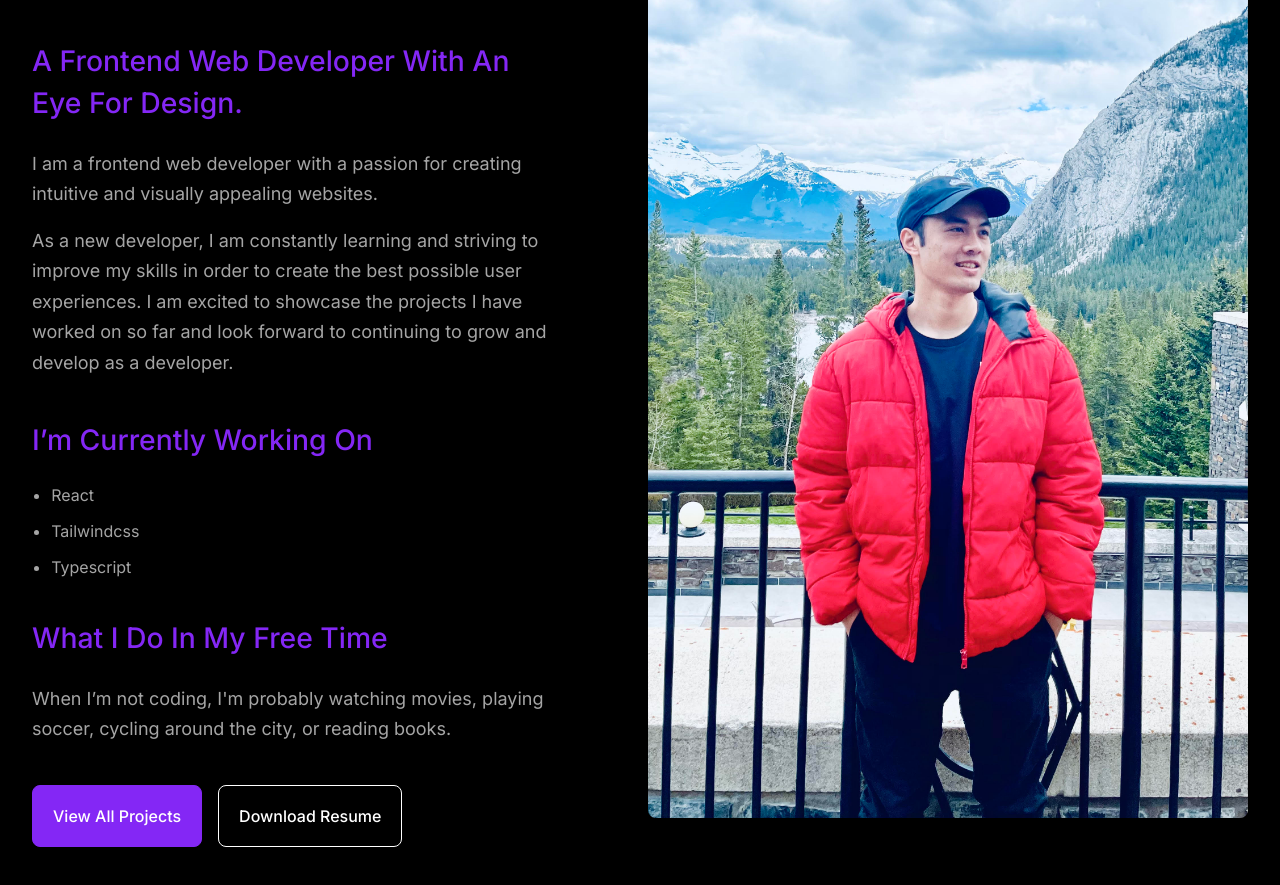
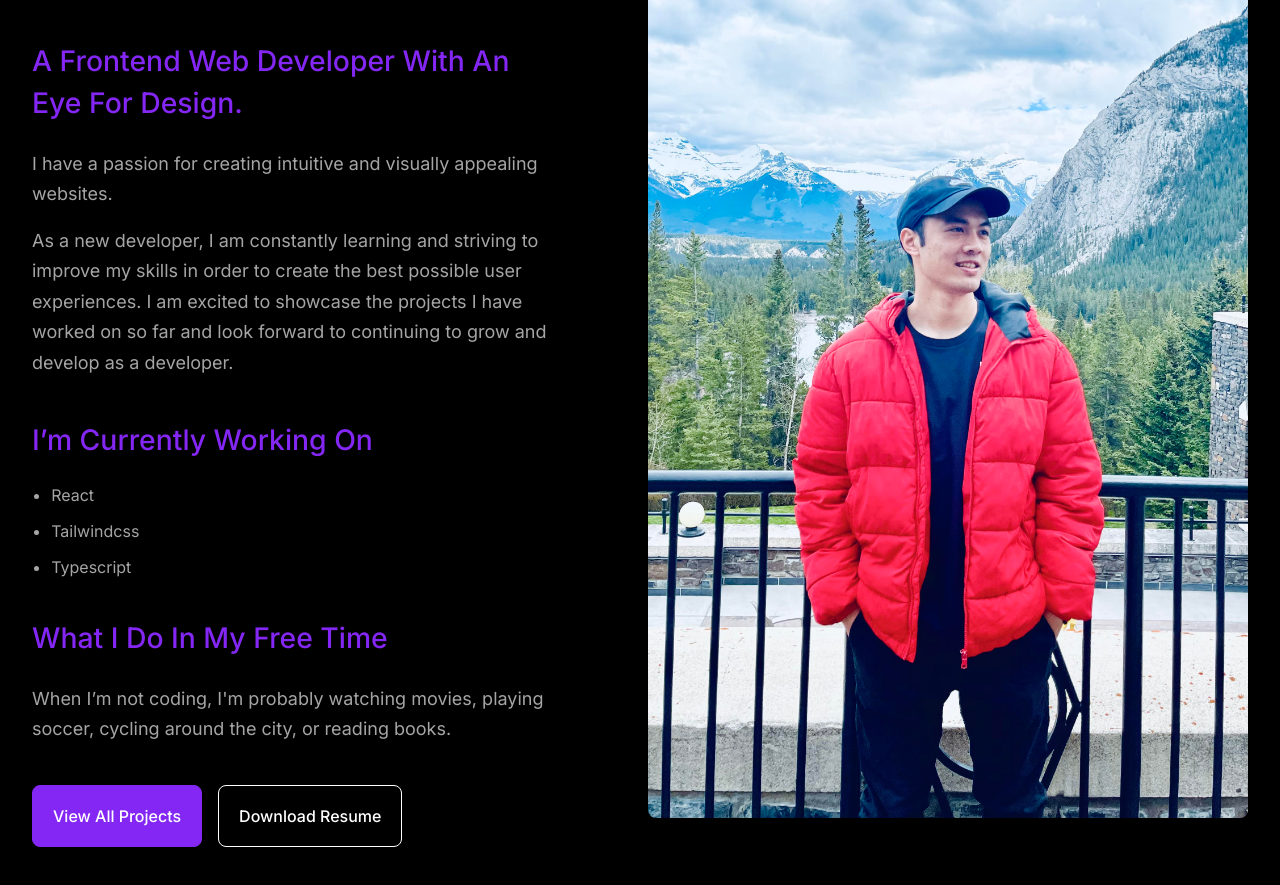
Before and after one commit to chrisdev188/personal-portfolio, a React (Vite) app: page / in a window 1280 px wide. Shown: the part 2935-3820 px from the top of the page. Built offline with nearby package versions, Linux system fonts and the light colour scheme.

Commit message:
Update about introduction paragraphs

```diff
--- a/src/components/AboutSection.tsx
+++ b/src/components/AboutSection.tsx
@@ -29,8 +29,8 @@ const AboutSection = () => {
               </Text>
               <div>
                 <Text variant="body" as="p" style={{ marginBottom: "1rem" }}>
-                  I am a frontend web developer with a passion for creating
-                  intuitive and visually appealing websites.
+                  I have a passion for creating intuitive and visually appealing
+                  websites.
                 </Text>
               </div>
               <Text variant="body" as="p">
```
